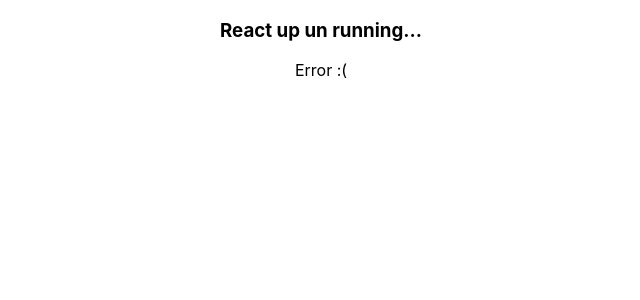
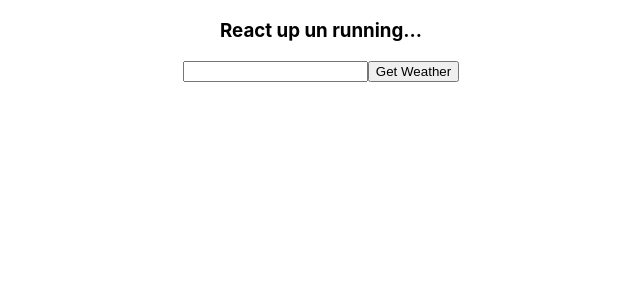
Before and after one commit to rubenmunozgit/weather-graphql-client, a React (Create React App) app: page / in a window 1280 px wide. Shown: the top 300 px of the page, without its empty margins (319-959 px from the left). Built offline with nearby package versions, Linux system fonts and the light colour scheme; no server answers.

Commit message:
add city form

```diff
--- /dev/null
+++ b/src/components/CityForm/CityForm.js
@@ -0,0 +1,17 @@
+import React from 'react'
+
+const CityForm = ({city, handleSumit, handleChange}) => {
+    return (
+        <div>
+            <form onSubmit={handleSumit}>
+                <input
+                    name="city"
+                    type="text"
+                    value={city}
+                    onChange={handleChange}/>
+                <button>Get Weather</button>
+            </form>
+        </div>
+    )
+};
+export default CityForm
--- /dev/null
+++ b/src/components/Current/Current.css
@@ -0,0 +1,12 @@
+.currentWeather__Temp {
+    flex: 0 1 70%;
+    display: flex;
+    align-items: center;
+    width: 90%;
+    justify-content: center;
+    font-size: -webkit-xxx-large;
+    flex-flow: column nowrap;
+  }
+  .currentWeather__Feel {
+    font-size: small;
+  }
--- /dev/null
+++ b/src/components/Current/Current.js
@@ -0,0 +1,25 @@
+import React from 'react';
+import './Current.css';
+import { useQuery } from "@apollo/react-hooks";
+import {GET_WEATHER} from '../../graphql/weatherQueries';
+
+const Current = ({city}) => {
+    const { loading, error, data } = useQuery(GET_WEATHER, {
+        variables: {city}
+    });
+    if (loading) return <p>Loading...</p>;
+    if (error) return <p>Error :(</p>;
+    if (data) {
+      console.log(data)
+      const {weather} = data;
+      const {current: {temperature, feels_like}} = weather;
+      return (
+        <div className="currentWeather__Temp">
+          <div>{temperature}</div>
+          <div className="currentWeather__Feel">feels like: {feels_like}</div>
+        </div>
+      )
+    }
+  }
+
+  export default Current;
--- a/src/components/Weather/Weather.js
+++ b/src/components/Weather/Weather.js
@@ -1,24 +1,41 @@
-import React from 'react';
-import { useQuery } from "@apollo/react-hooks";
-import {GET_WEATHER} from '../../graphql/weatherQueries';
+import React, { Component } from 'react';
+import Current from '../Current/Current';
+import CityForm from '../CityForm/CityForm';
 import './Weather.css';
 
+export default class Weather extends Component {
+    state = {
+        cityCountry: '',
+        inputValue: ''
+    }
+    render() {
+        const {cityCountry} = this.state;
+        console.log(cityCountry)
+        const handleSumit = e => {
+            e.preventDefault();
+            this.setState({
+                cityCountry: this.state.inputValue,
+                inputValue: ''
+            })
+        };
+        const handleChange = e => {
+            console.log(e.target.value)
+            const value = e.target.value;
+            this.setState({
+                cityCountry: '',
+                inputValue: value
+            });
+        };
 
-const Weather = props => {
-    const { loading, error, data } = useQuery(GET_WEATHER);
-    if (loading) return <p>Loading...</p>;
-    if (error) return <p>Error :(</p>;
-    if (data) {
-      console.log(data)
-      const {weather} = data;
-      const {current: {temperature, feels_like}} = weather;
-      return (
-        <div className="currentWeather__Temp">
-          <div>{temperature}</div>
-          <div className="currentWeather__Feel">feels like: {feels_like}</div>
-        </div>
-      )
+        return (
+            <React.Fragment>
+                <CityForm
+                    handleSumit={handleSumit}
+                    handleChange={handleChange}
+                    city={this.state.inputValue}/>
+                {cityCountry && <Current
+                    city={this.state.cityCountry}/>}
+            </React.Fragment>
+        );
     }
-  }
-
-  export default Weather;
+}
--- a/src/graphql/weatherQueries.js
+++ b/src/graphql/weatherQueries.js
@@ -1,8 +1,8 @@
 import gql from "graphql-tag";
 
 export const GET_WEATHER = gql`
-  {
-    weather(city: "Berlin, DE") {
+  query weather($city: String!) {
+    weather(city: $city) {
       current {
         temperature,
         feels_like
```
Also changed, not shown: src/components/CityForm/CityForm.css (added).
